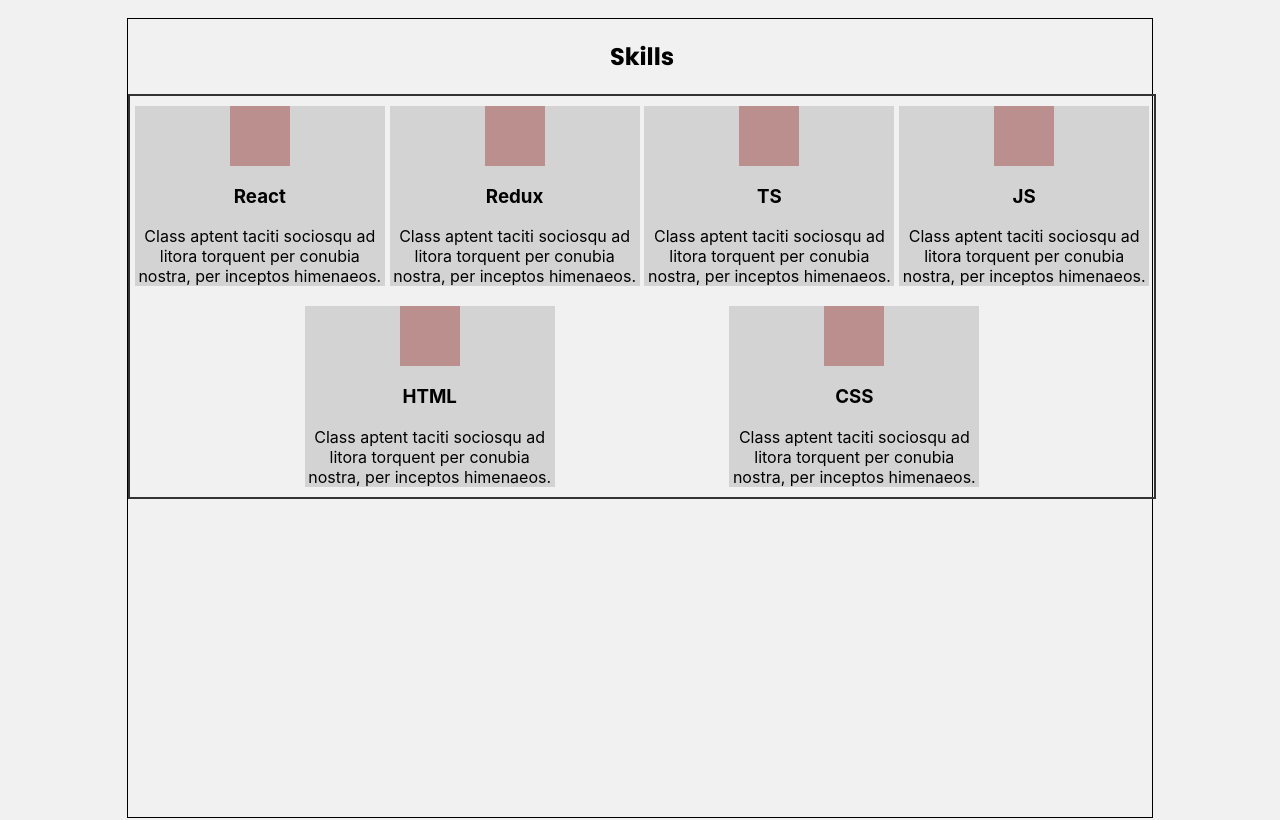
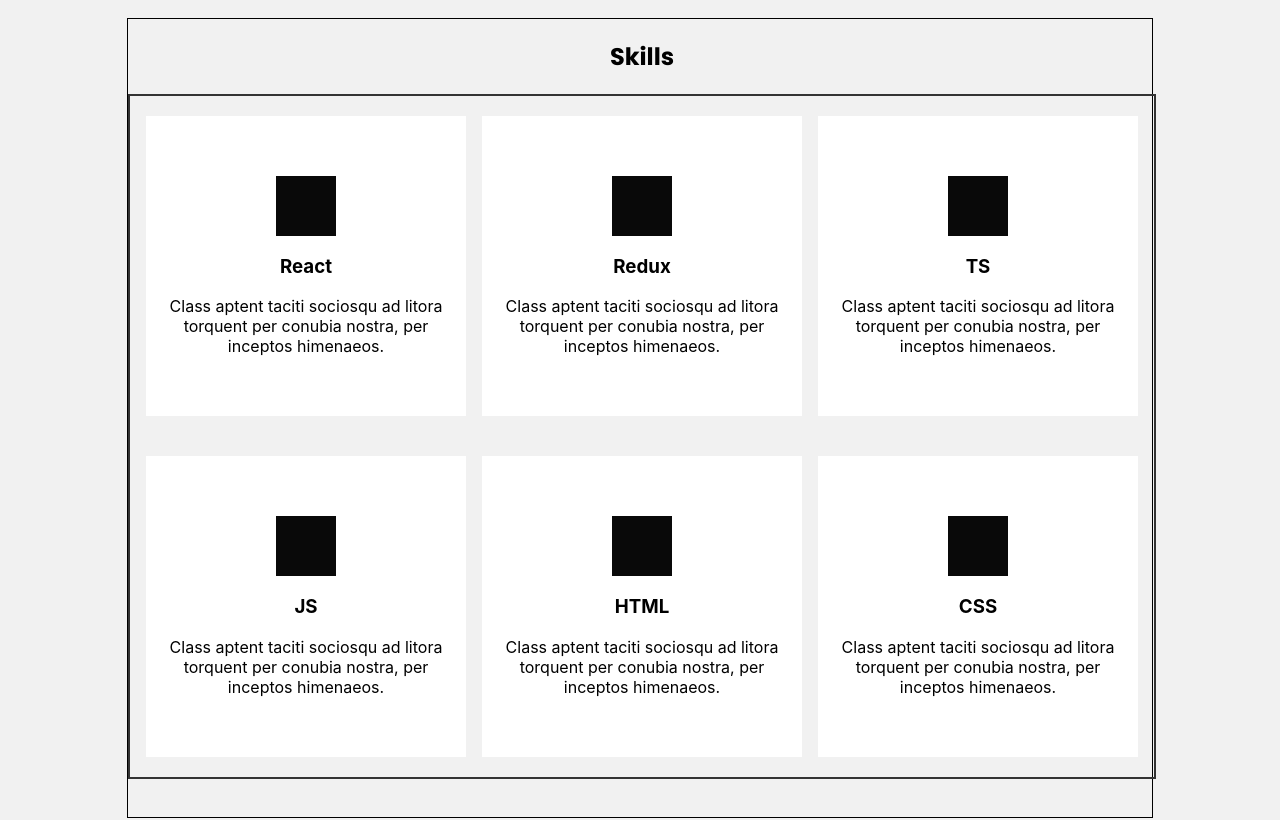
Before and after one commit to dzimentey/portfolio, a React (Create React App) app: page / in a window 1280 px wide. Shown: the part 888-1708 px from the top of the page. Built offline with nearby package versions, Linux system fonts and the light colour scheme.

Commit message:
add: change Width , add paddings

```diff
--- a/src/skills/skill/Skill.module.css
+++ b/src/skills/skill/Skill.module.css
@@ -1,15 +1,17 @@
 .skill {
-    width: 250px;
-    background-color: lightgray;
+    width: 280px;
+    /*background-color: rgba(255,255,255,.09);*/
+    background: #FFFFFF;
     display: flex;
     flex-direction: column;
     align-items: center;
     text-align: center;
-    margin: 10px 0;
+    margin: 20px 0;
+    padding: 60px 20px;
 }
 
 .icon {
     width: 60px;
     height: 60px;
-    background-color: rosybrown;
+    background-color: #090909;
 }
```
